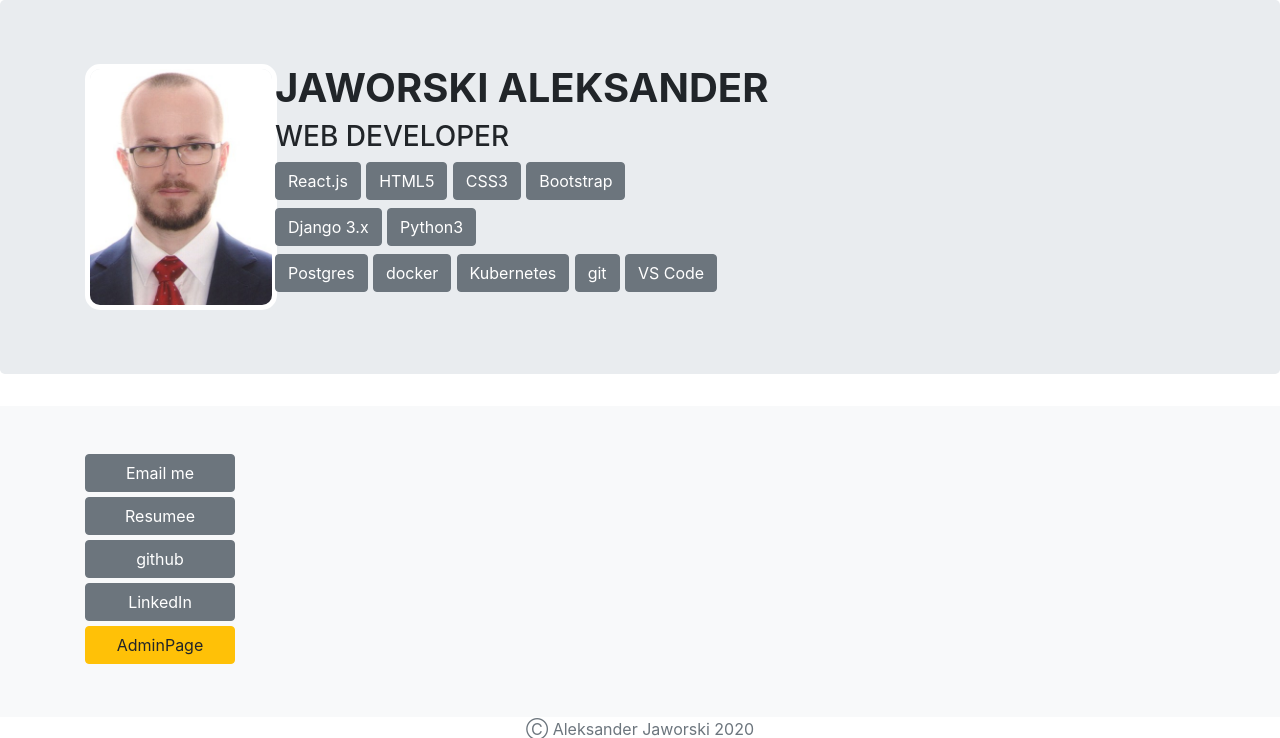
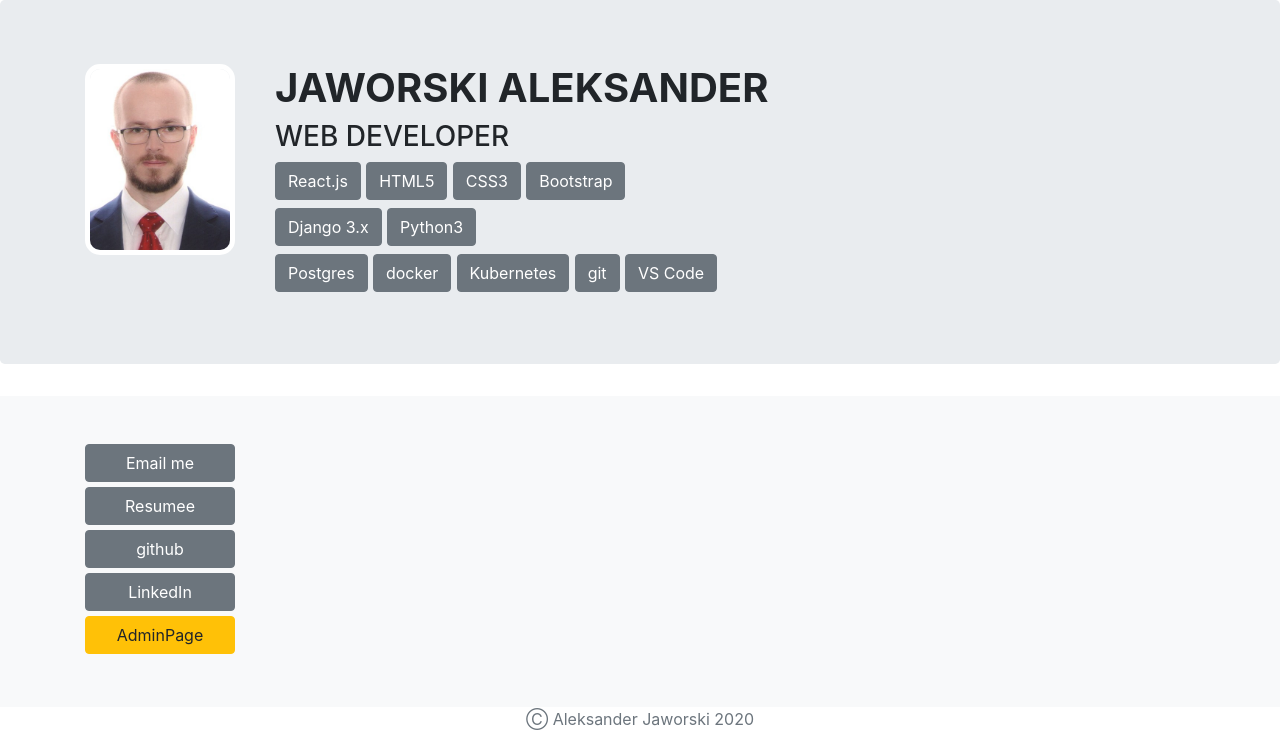
Before and after one commit to JaworskiAleksander/portfolio_site, a Django app: page / in a window 1280 px wide. Shown: the top 738 px of the page. Run offline with Django 3.2, Linux system fonts and the light colour scheme; data that the repository does not hold is empty; some libraries are stand-ins or nearby versions.

Commit message:
main_pic css resize

```diff
--- a/portfolio_project/portfolio_site/static/album.css
+++ b/portfolio_project/portfolio_site/static/album.css
@@ -26,7 +26,7 @@
 }
 
 #main_pic{
-  width: 192px;
+  width: 150px;
   border: 5px solid white;
   border-radius: 15px;
 }
```
